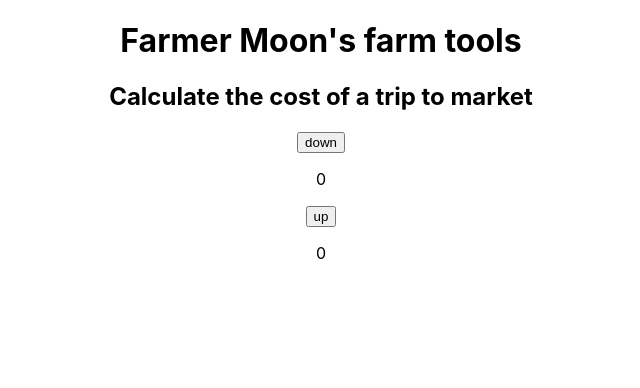
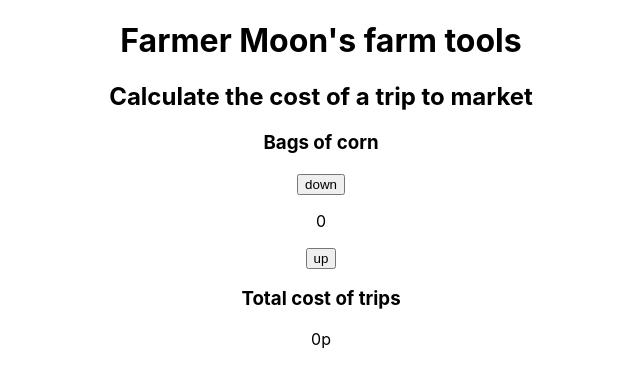
Before and after one commit to matthew-a-carr/farmer-moon, a React (Create React App) app: page / in a window 1280 px wide. Shown: the top 388 px of the page, without its empty margins (319-959 px from the left). Built offline with nearby package versions, Linux system fonts and the light colour scheme.

Commit message:
Add labels.

```diff
--- a/src/components/CornTool/index.js
+++ b/src/components/CornTool/index.js
@@ -14,8 +14,10 @@ const CornTool = () => {
 
     return (
         <>
+            <h3>Bags of corn</h3>
             <QuantitySelector quantity={numberOfBags} onQuantityChange={onChangeCornQuantity} />
-            <p>{costOfTrip}</p>
+            <h3>Total cost of trips</h3>
+            <p>{costOfTrip}p</p>
         </>
     );
 }
```
